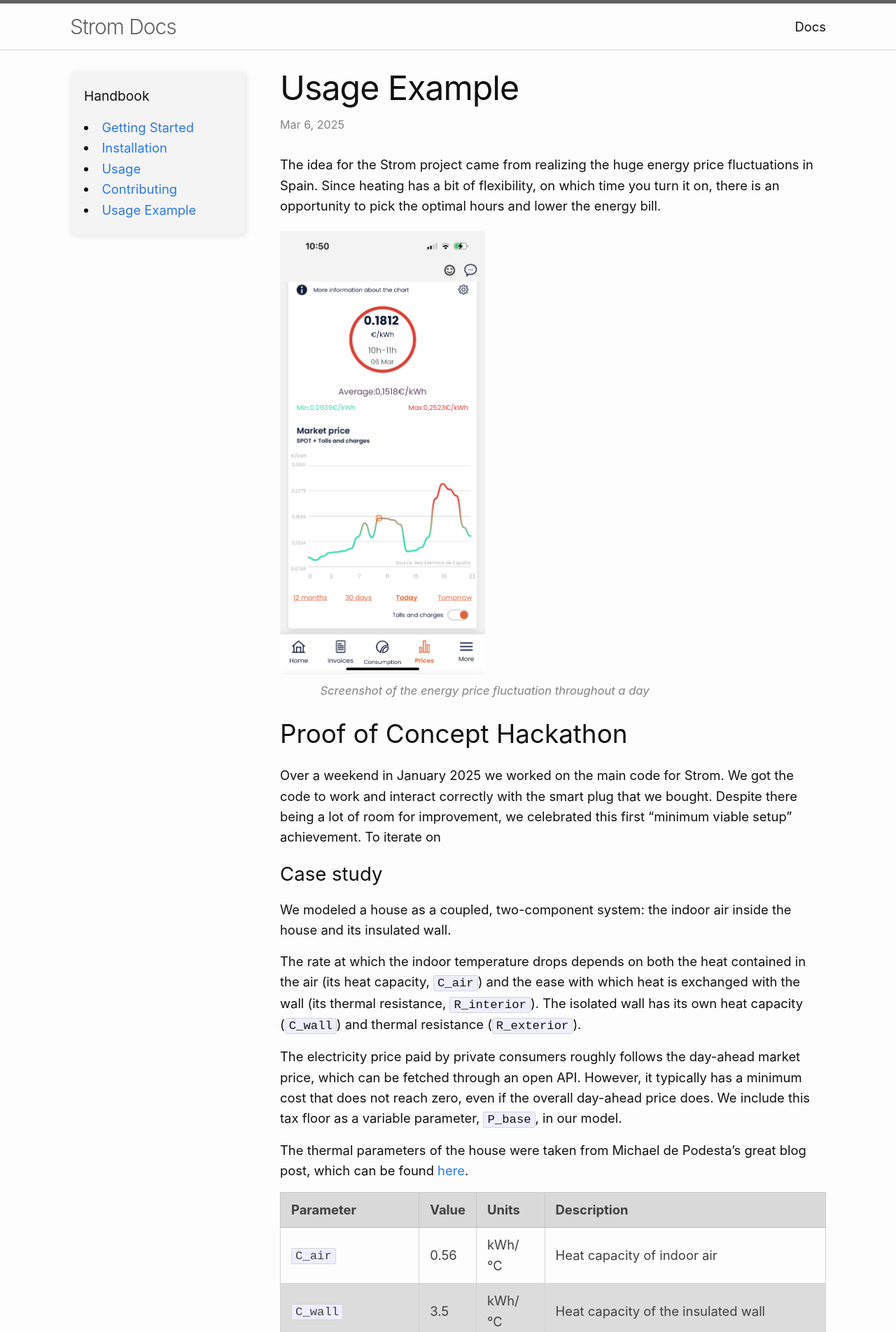
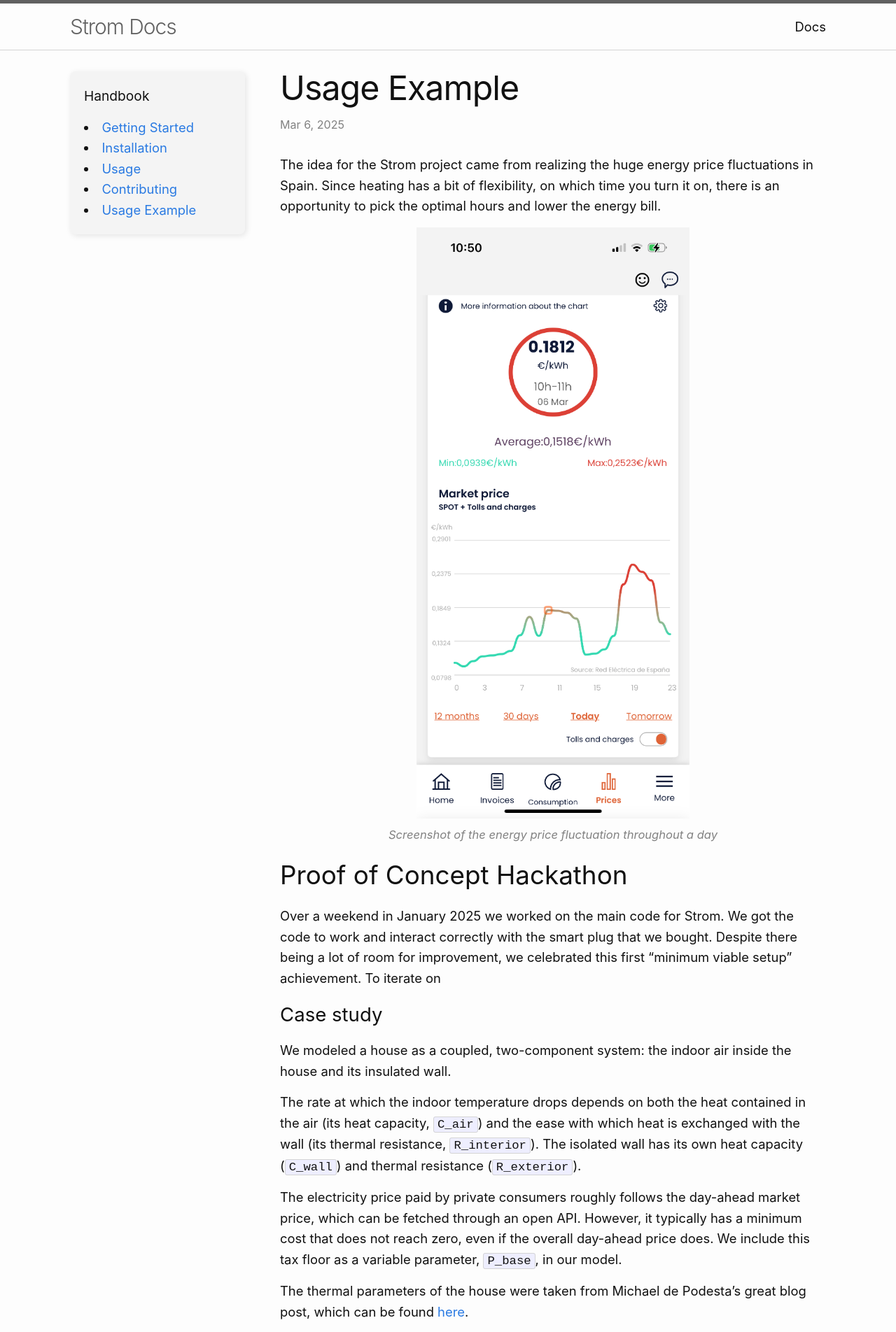
Before and after one commit to janbsc4/strom-docs, a Jekyll site: the page built from _posts/2025-03-06-usage-example.md, in a window 1280 px wide. Shown: the top 1904 px of the page at 70% size. Built offline with Jekyll 4.4.1, drawn with Linux system fonts in a browser that asks for light colours.

Commit message:
format edit

```diff
--- a/assets/css/main.css
+++ b/assets/css/main.css
@@ -163,18 +163,20 @@ img[src="/strom-docs/assets/images/strom-hero.png"] {
   }
 }
 
-.image-container {
+.image-container img {
   display: block;
-  margin: 20px 0;
-  text-align: center;
-  max-width: 75%;
+  margin: 0 auto;
+  max-width: 100%;
+  height: auto;
 }
+
 
 .image-caption {
   margin-top: 10px;
   font-size: 0.9em;
   color: var(--grey-color);
   font-style: italic;
+  text-align: center;
 }
 
 .next-post-link {
```
